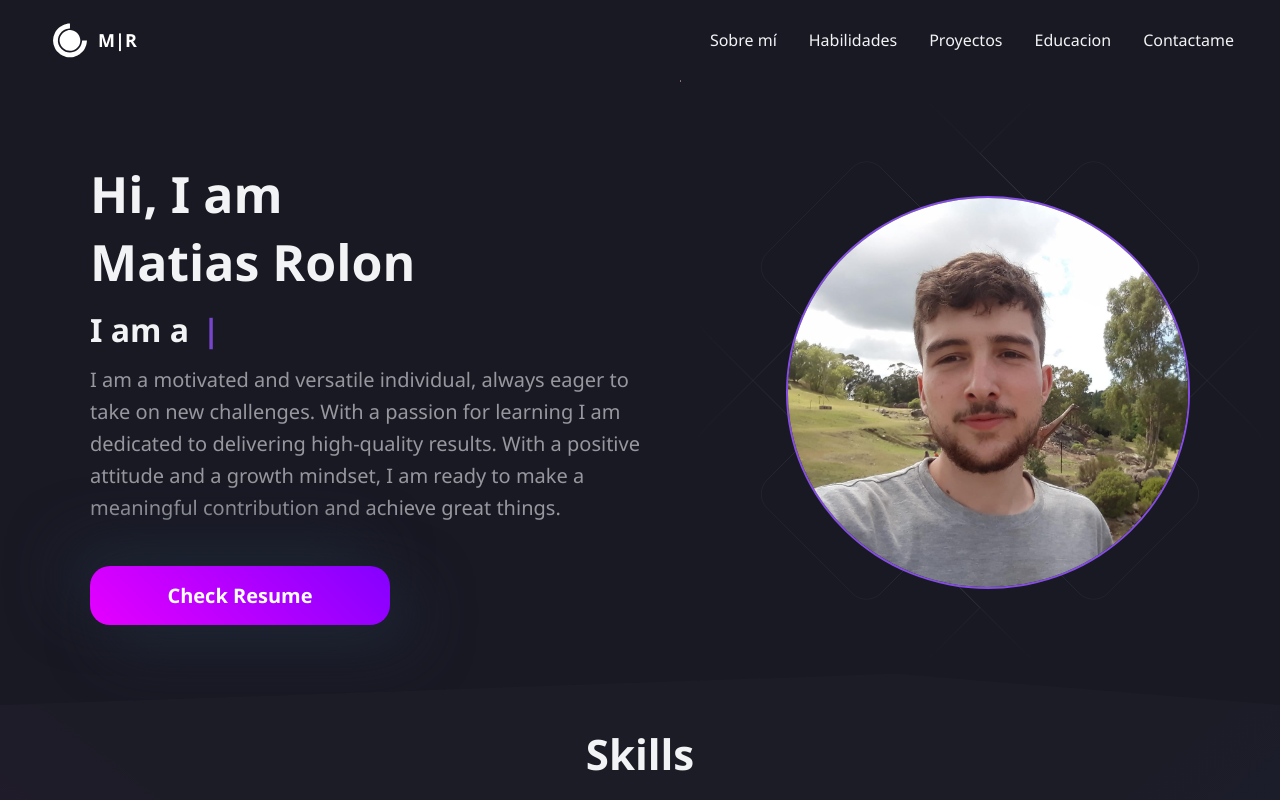
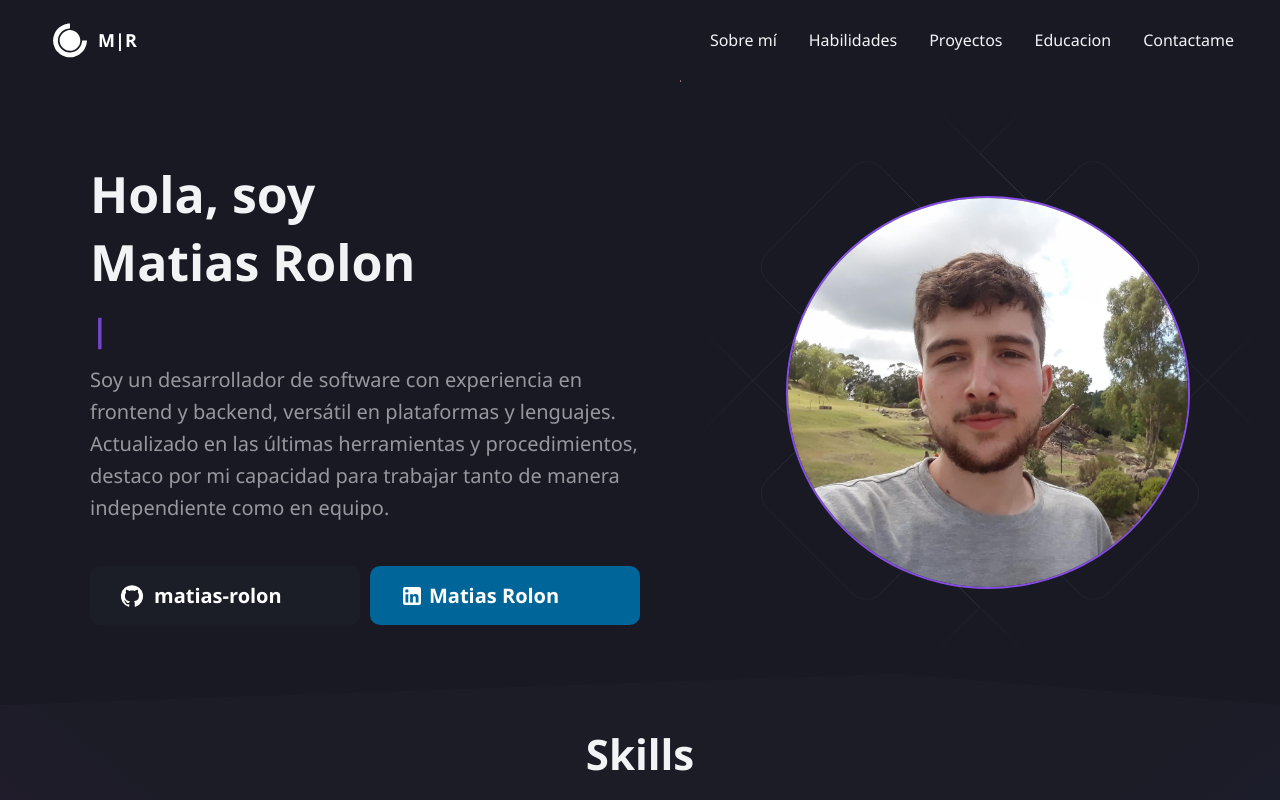
Before and after one commit to matias-rolon/portfolio, a React (Vite) app: page / in a window 1280 px wide. Shown: the top 800 px of the page. Built offline with nearby package versions, Linux system fonts and the light colour scheme.

Commit message:
Change styles on About

```diff
--- a/src/components/HeroSection/HeroStyle.ts
+++ b/src/components/HeroSection/HeroStyle.ts
@@ -199,5 +199,73 @@ export const ResumeButton = styled.a`
         padding: 12px 0;
         font-size: 18px;
     }
+`
+export const ContainButtons = styled.div`
+    display: flex;
+    gap: 10px;
+  @media screen and (max-width: 768px) {
+    display:block;
+    width: 100%;
+  }
+`
 
-`;
+export const ButtonGit = styled.a`
+    -webkit-appearance: button;
+    -moz-appearance: button;
+    appearance: button;
+    text-decoration: none;
+    display: flex;
+    align-items: center;
+    width: 95%;
+    max-width: 300px;
+    padding: 16px 0;
+    padding-left: 30px;
+    color:${({ theme }) => theme.white};
+    border-radius: 10px;
+    cursor: pointer;
+    font-size: 20px;
+    font-weight: 600;
+    transition: all 0.2s ease-in-out !important;
+    background-color: #1c1e27;
+    gap: 10px;
+    &:hover {
+        transform: scale(1.05);
+    transition: all 0.4s ease-in-out;
+    box-shadow:  20px 20px 60px #1F2634,
+    filter: brightness(1);
+    }
+
+
+
+
+`
+export const ButtonLinkedin = styled.a`
+    -webkit-appearance: button;
+    -moz-appearance: button;
+    appearance: button;
+    text-decoration: none;
+    display: flex;
+    align-items: center;
+    width: 95%;
+    max-width: 300px;
+    padding: 16px 0;
+    padding-left: 30px;
+    color:${({ theme }) => theme.white};
+    border-radius: 10px;
+    cursor: pointer;
+    font-size: 20px;
+    font-weight: 600;
+    transition: all 0.2s ease-in-out !important;
+    background-color: #006699;
+    gap: 5px;
+    &:hover {
+        transform: scale(1.05);
+    transition: all 0.4s ease-in-out;
+    box-shadow:  20px 20px 60px #1F2634,
+    filter: brightness(1);
+    }
+  @media screen and (max-width: 768px) {
+    margin-top: 10px;
+  }
+
+`
--- a/src/components/HeroSection/index.tsx
+++ b/src/components/HeroSection/index.tsx
@@ -1,8 +1,10 @@
 import HeroBgAnimation from '../HeroBgAnimation'
-import { HeroContainer, HeroBg, HeroLeftContainer, Img, HeroRightContainer, HeroInnerContainer, TextLoop, Title, Span, SubTitle, ResumeButton } from './HeroStyle'
+import { HeroContainer, HeroBg, HeroLeftContainer, Img, HeroRightContainer, HeroInnerContainer, TextLoop, Title, Span, SubTitle, ContainButtons, ButtonGit, ButtonLinkedin } from './HeroStyle'
 import HeroImg from '../../images/HeroImage.jpg'
 import Typewriter from 'typewriter-effect';
 import { Bio } from '../../data/constants';
+import GitHubIcon from '@mui/icons-material/GitHub';
+import LinkedInIcon from '@mui/icons-material/LinkedIn';
 
 const HeroSection = () => {
     return (
@@ -13,9 +15,9 @@ const HeroSection = () => {
                 </HeroBg>
                 <HeroInnerContainer >
                     <HeroLeftContainer id="Left">
-                        <Title>Hi, I am <br /> {Bio.name}</Title>
+                        <Title>Hola, soy <br /> {Bio.name}</Title>
                         <TextLoop>
-                            I am a
+
                             <Span>
                                 <Typewriter
                                     options={{
@@ -27,7 +29,10 @@ const HeroSection = () => {
                             </Span>
                         </TextLoop>
                         <SubTitle>{Bio.description}</SubTitle>
-                        <ResumeButton href={Bio.resume} target='display'>Check Resume</ResumeButton>
+                        <ContainButtons>
+                            <ButtonGit href={Bio.resume} target='display'><GitHubIcon/> matias-rolon</ButtonGit>
+                            <ButtonLinkedin href={Bio.resume} target='display'><LinkedInIcon/> Matias Rolon</ButtonLinkedin>
+                        </ContainButtons>
                     </HeroLeftContainer>
 
                     <HeroRightContainer id="Right">
--- a/src/data/constants.ts
+++ b/src/data/constants.ts
@@ -4,10 +4,10 @@ export const Bio = {
       "Full Stack Developer",
       "Android Developer",
       "UI/UX Designer",
-      "Programmer",
+      "Programador",
     ],
     description:
-      "I am a motivated and versatile individual, always eager to take on new challenges. With a passion for learning I am dedicated to delivering high-quality results. With a positive attitude and a growth mindset, I am ready to make a meaningful contribution and achieve great things.",
+      " Soy un desarrollador de software con experiencia en frontend y backend, versátil en plataformas y lenguajes. Actualizado en las últimas herramientas y procedimientos, destaco por mi capacidad para trabajar tanto de manera independiente como en equipo.",
     github: "https://github.com/matias-rolon",
     resume:
       "https://drive.google.com/file/d/1ffZrcMcn8UatXGIaautbbqpV7ADNaETA/view?usp=sharing",
```
